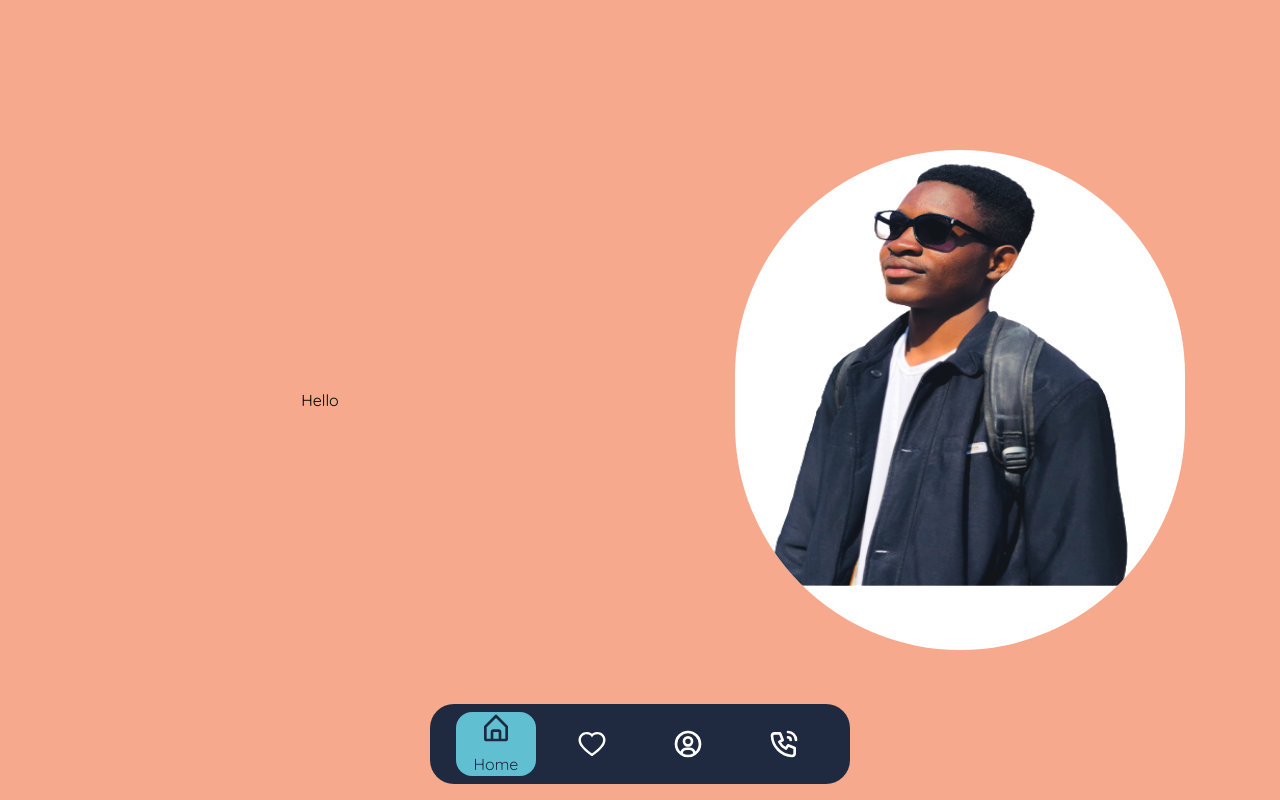
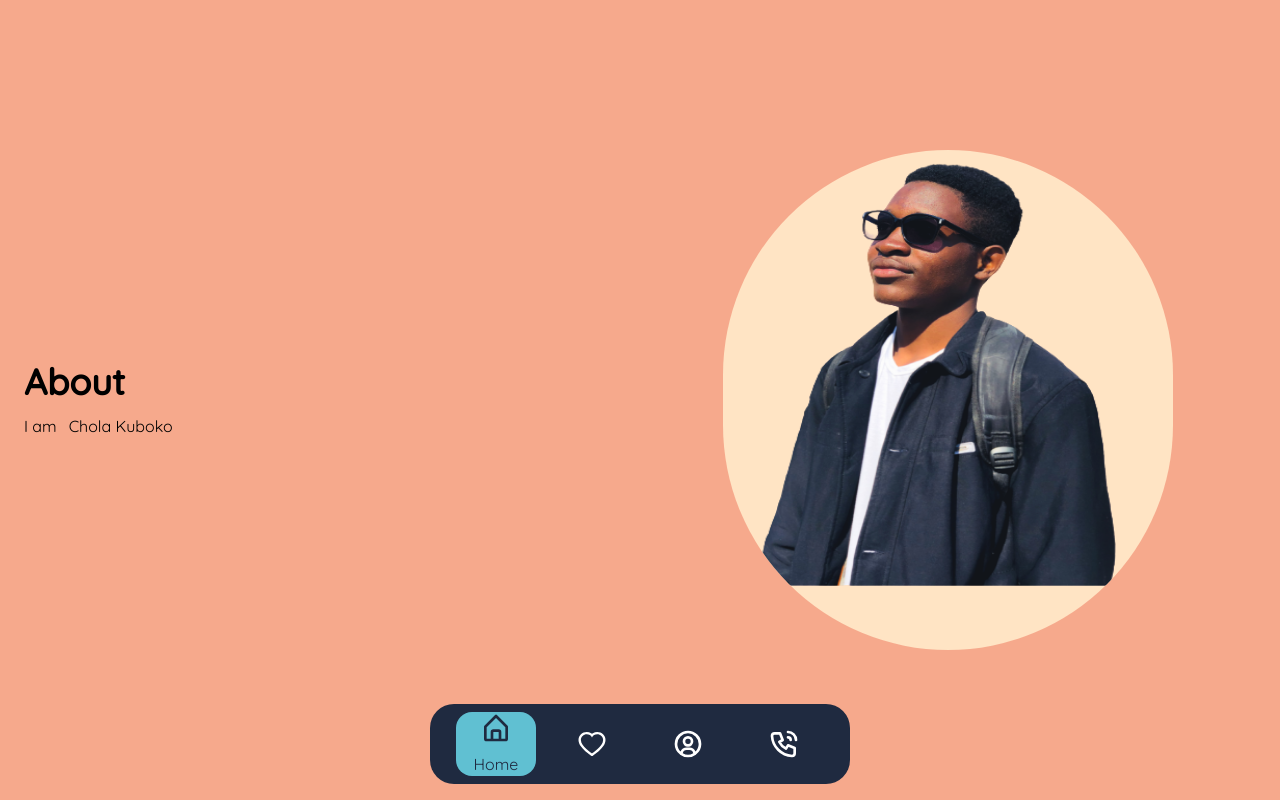
Before and after one commit to DC-21/react-tailwind-bottom-nav-webapp, a React (Vite) app: page /about in a window 1280 px wide. Built offline with nearby package versions, Linux system fonts and the light colour scheme.

Commit message:
first commit

```diff
--- a/src/pages/About.jsx
+++ b/src/pages/About.jsx
@@ -4,15 +4,16 @@ import own from '../images/own.png';
 const About = () => {
   return (
     <div className='w-full flex justify-center items-center md:h-screen h-auto bg-[#f6a98c]'>
-        <div className='w-full md:flex justify-center items-center'>
+        <div className='w-full md:flex justify-center items-center px-6 py-4'>
             <div className='w-1/2 flex items-center justify-center'>
-                <div>
-                    <p>Hello</p>
+                <div className='flex flex-col w-full'>
+                    <h1 className='font-bold text-4xl'>About</h1>
+                    <span className='pt-3 flex gap-3'>I am<p>Chola Kuboko</p></span>
                 </div>
             </div>
             <div className='w-1/2 flex items-center justify-center'>
-                <div className='w-full flex justify-center items-center rounded-full h-full overflow-hidden'>
-                    <img className='w-[450px] h-[500px] bg-white rounded-full' src={own} alt='image'/>
+                <div className='w-full flex  justify-center items-center rounded-full h-full overflow-hidden'>
+                    <img className='w-[450px] h-[500px] bg-[#ffe4c4] rounded-full' src={own} alt='image'/>
                 </div>
             </div>
         </div>
```
